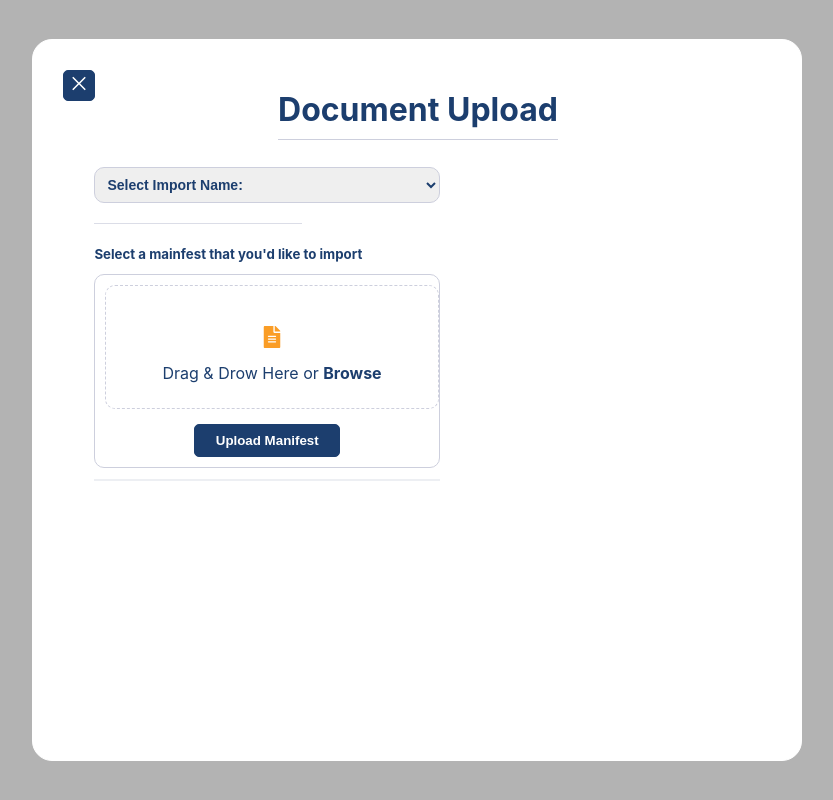
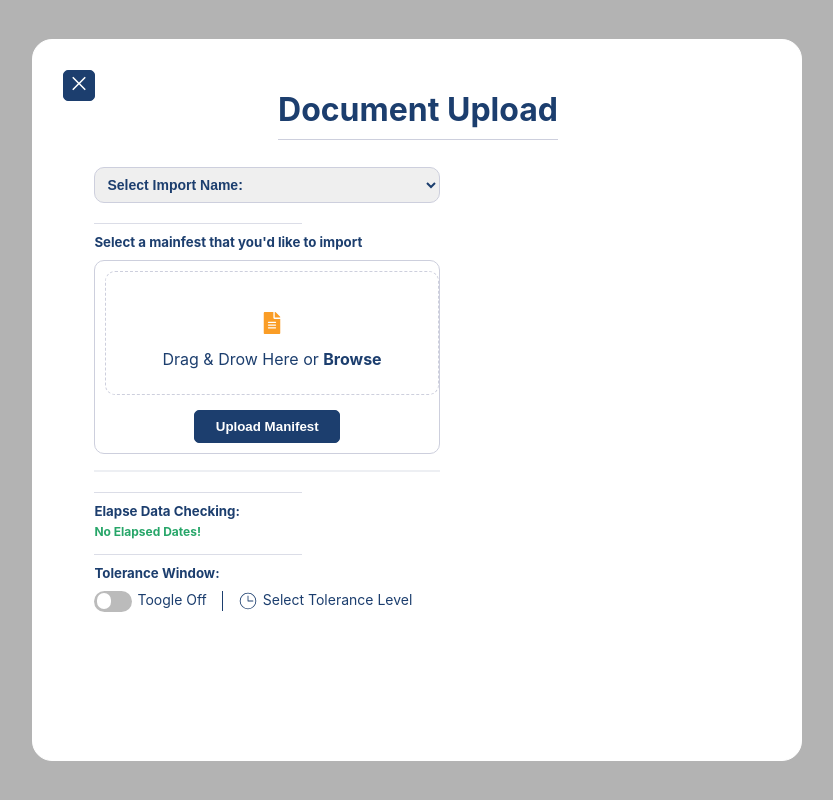
Before and after one commit to abrahamescarra/document-upload, a React (Create React App) app: page / in a window 1280 px wide. Shown: the whole page, without its empty margins (223-1056 px from the left). Built offline with nearby package versions, Linux system fonts and the light colour scheme.

Commit message:
- added toogle switch - tolerance level

```diff
--- a/src/components/Body.tsx
+++ b/src/components/Body.tsx
@@ -3,9 +3,11 @@ import "../styles/Body.css";
 import Select from "./Select";
 import DragAndDrop from "./DragAndDrop";
 import { selectNameOptions } from "./consts";
+import ToogleSwitch from "./ToogleSwitch";
 
 function Body() {
   const [selectedOption, setSelectedOption] = useState(selectNameOptions[0]);
+  const [toogleOn, setToogleOn] = useState(false);
   return (
     <div className="body">
       <div className="left-column">
@@ -19,6 +21,26 @@ function Body() {
         />
         <div className="divider" />
         <DragAndDrop />
+        <div className="divider" />
+        <h5> Elapse Data Checking:</h5>
+        <p
+          style={{
+            color: "#27a669",
+            fontSize: "12px",
+            marginTop: "-5px",
+            marginBottom: "-5px",
+          }}
+        >
+          <strong>No Elapsed Dates!</strong>
+        </p>
+        <div className="divider" />
+        <h5>Tolerance Window:</h5>
+        <ToogleSwitch
+          label={toogleOn ? "Toogle On" : "Toogle Off"}
+          onChange={(event: ChangeEvent<HTMLInputElement>) =>
+            setToogleOn(!toogleOn)
+          }
+        />
       </div>
       <div className="right-column"></div>
     </div>
--- /dev/null
+++ b/src/components/ToogleSwitch.tsx
@@ -0,0 +1,36 @@
+import React, { ChangeEventHandler } from "react";
+import "../styles/ToogleSwitch.css";
+import { CiClock2 } from "react-icons/ci";
+
+type Props = {
+  label: string;
+  onChange: ChangeEventHandler<HTMLInputElement>;
+};
+
+function ToogleSwitch({ label, onChange }: Props) {
+  return (
+    <div className="container">
+      <div className="toggle-switch">
+        <input
+          type="checkbox"
+          onChange={onChange}
+          className="checkbox"
+          name={label}
+          id={label}
+        />
+        <label className="label" htmlFor={label}>
+          <span className="inner" />
+          <span className="switch" />
+        </label>
+      </div>
+      <span style={{ marginLeft: "5px", fontSize: "14px" }}>{label}</span>
+      <div className="vertical-divider" />
+      <CiClock2 style={{ fontSize: "20px" }} color="#1c3e6e" />
+      <span style={{ marginLeft: "5px", fontSize: "14px" }}>
+        Select Tolerance Level
+      </span>
+    </div>
+  );
+}
+
+export default ToogleSwitch;
--- a/src/styles/App.css
+++ b/src/styles/App.css
@@ -33,3 +33,8 @@
   align-items: center;
   text-align: center;
 }
+
+h5 {
+  margin-top: 10px;
+  margin-bottom: 10px;
+}
--- a/src/styles/Body.css
+++ b/src/styles/Body.css
@@ -44,7 +44,13 @@
 
 .divider {
   margin-top: 20px;
-  margin-bottom: 20px;
   border-bottom: 1px solid #dbdde7;
   width: 60%;
 }
+
+.vertical-divider {
+  margin-left: 15px;
+  padding-left: 15px;
+  border-left: 1px solid #1c3e6e;
+  height: 20px;
+}
--- a/src/styles/Dropzone.css
+++ b/src/styles/Dropzone.css
@@ -13,8 +13,6 @@
   border: 1.5px #cdcfdd solid;
   padding: 10px;
   border-radius: 10px;
-  margin-top: -10px;
-  margin-bottom: -5px;
 }
 .btn {
   border: none;
@@ -28,7 +26,7 @@
 }
 
 .btn:hover {
-  background-color: blue;
+  background-color: #1c3e6e;
   color: aliceblue;
 }
 
--- /dev/null
+++ b/src/styles/ToogleSwitch.css
@@ -0,0 +1,68 @@
+.container {
+  display: flex;
+}
+.toggle-switch {
+  position: relative;
+  width: 38px;
+  display: inline-block;
+  text-align: left;
+}
+.checkbox {
+  display: none;
+}
+.label {
+  display: block;
+  overflow: hidden;
+  cursor: pointer;
+  border: 0 solid #bbb;
+  border-radius: 20px;
+}
+.inner {
+  display: block;
+  width: 200%;
+  margin-left: -100%;
+  transition: margin 0.3s ease-in 0s;
+}
+.inner:before,
+.inner:after {
+  float: left;
+  width: 50%;
+  height: 21px;
+  padding: 0;
+  line-height: 21px;
+  color: #fff;
+  font-weight: bold;
+  box-sizing: border-box;
+}
+.inner:before {
+  content: "";
+  padding-left: 10px;
+  background-color: #1c3e6e;
+  color: #fff;
+}
+.inner:after {
+  content: "";
+  padding-right: 10px;
+  background-color: #bbb;
+  color: #fff;
+  text-align: right;
+}
+.switch {
+  display: block;
+  width: 14px;
+  margin: 2.8px;
+  background: #fff;
+  position: absolute;
+  top: 0;
+  bottom: 0;
+  right: 19px;
+  border: 0 solid #bbb;
+  border-radius: 10px;
+  transition: all 0.3s ease-in 0s;
+}
+.checkbox:checked + .label .inner {
+  margin-left: 0;
+}
+.checkbox:checked + .label .switch {
+  right: 0px;
+}
```
